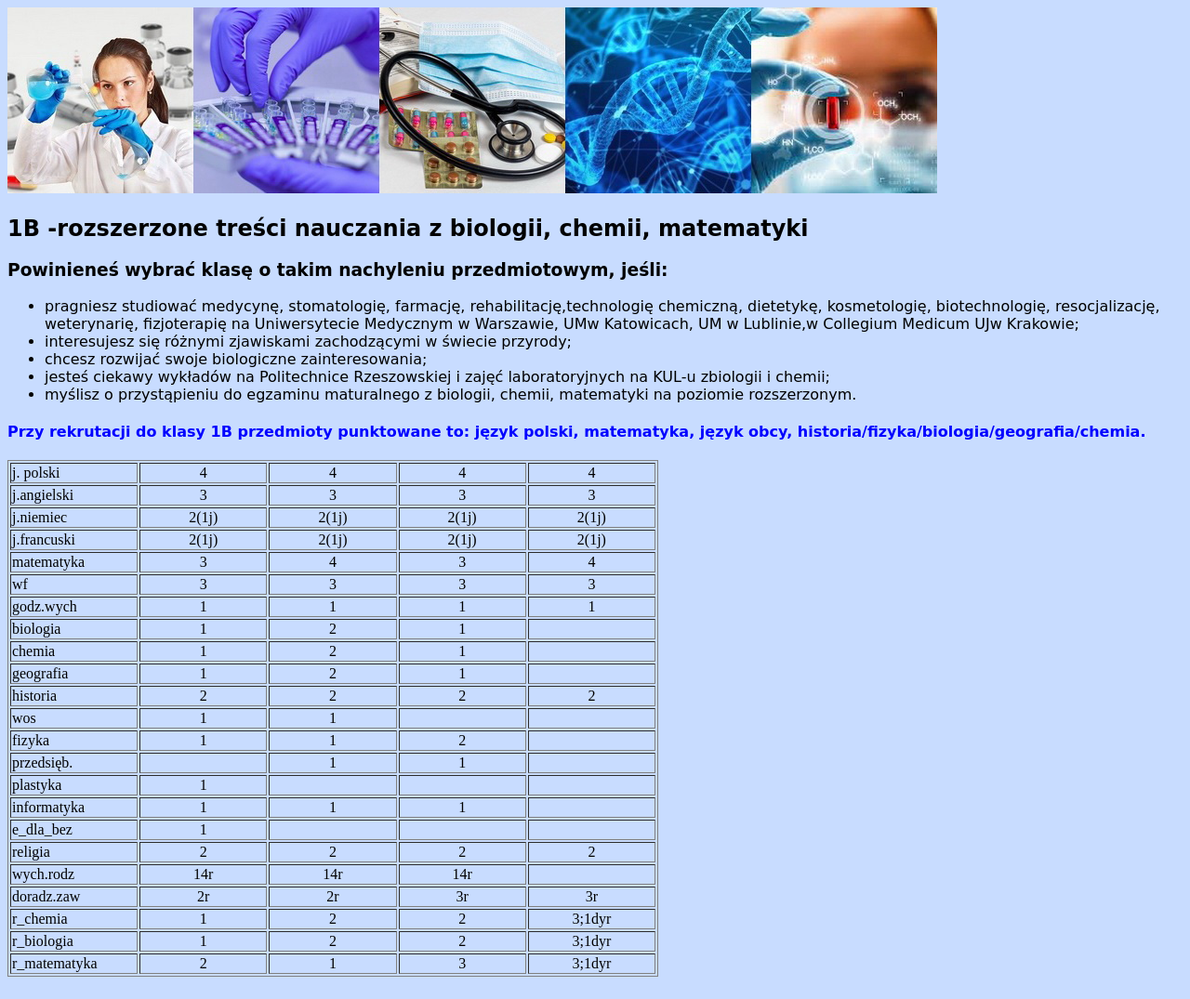
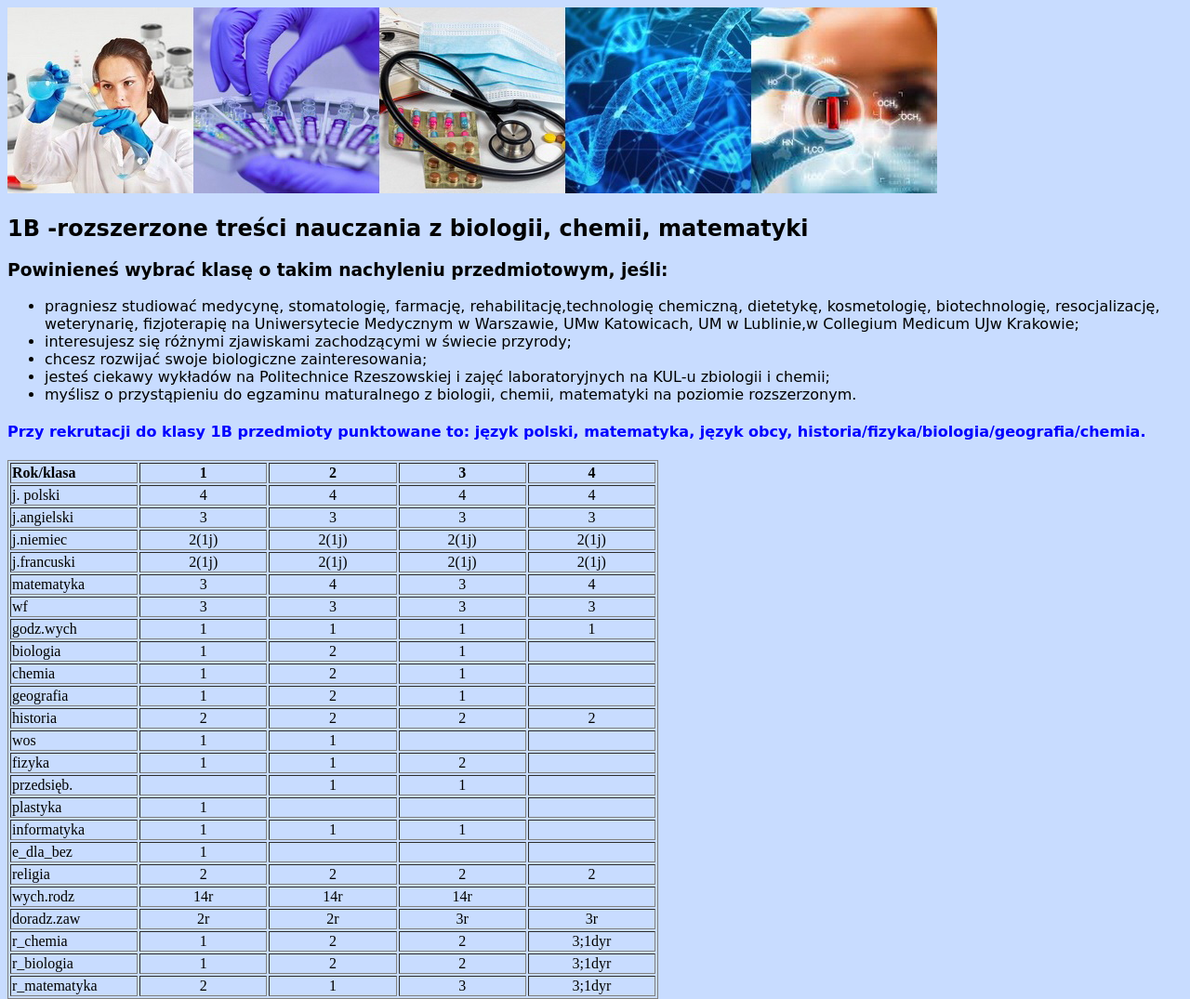
Before and after one commit to gabikkkk/rek2020b, a plain HTML site: page index.htm in a window 1280 px wide. Shown: the whole page at 93% size. Drawn offline with Linux system fonts and the light colour scheme.

Commit message:
Update index.htm

```diff
--- a/index.htm
+++ b/index.htm
@@ -39,6 +39,12 @@
 	<col width=20%>
 	<col width=20%>
 	<col width=20%>
+		<tr>
+			<th align="left">Rok/klasa
+			<th align="center">1
+			<th align="center">2
+			<th align="center">3
+			<th align="center">4
 		<tr>
 			<td>j. polski
 			<td align="center">4
```
